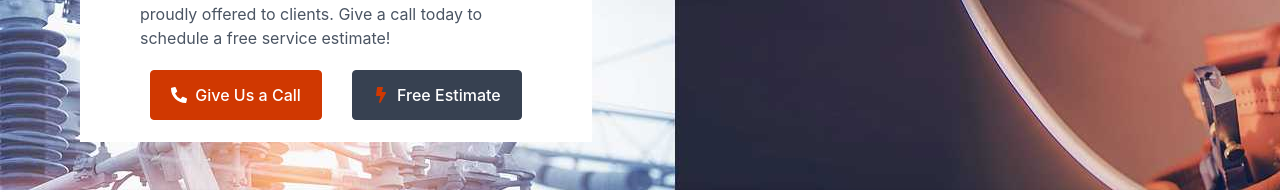
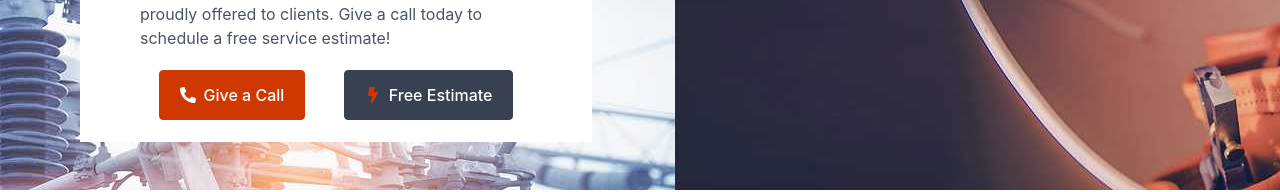
Before and after one commit to 0xkabir/electman-client, a React (Create React App) app: page / in a window 1280 px wide. Shown: the part 1529-1721 px from the top of the page. Built offline with nearby package versions, Linux system fonts and the light colour scheme; no server answers.

Commit message:
added a minor change on home page

```diff
--- a/src/pages/Home/CallElectMan/CallElectMan.js
+++ b/src/pages/Home/CallElectMan/CallElectMan.js
@@ -17,7 +17,7 @@ const CallElectMan = () => {
         <div className="flex justify-evenly">
           <button className="px-5 py-3 rounded bg-orange-600 hover:bg-white text-white hover:text-orange-600 border border-orange-600 font-medium flex items-center">
             <FaPhoneAlt className="mr-2" />
-            Give Us a Call
+            Give a Call
           </button>
           <button className="px-5 py-3 rounded bg-gray-700 hover:bg-white text-white hover:text-orange-600 border border-gray-700 hover:border-orange-600 font-medium flex items-center">
             <FaBolt className="mr-2 text-orange-600" />
```
